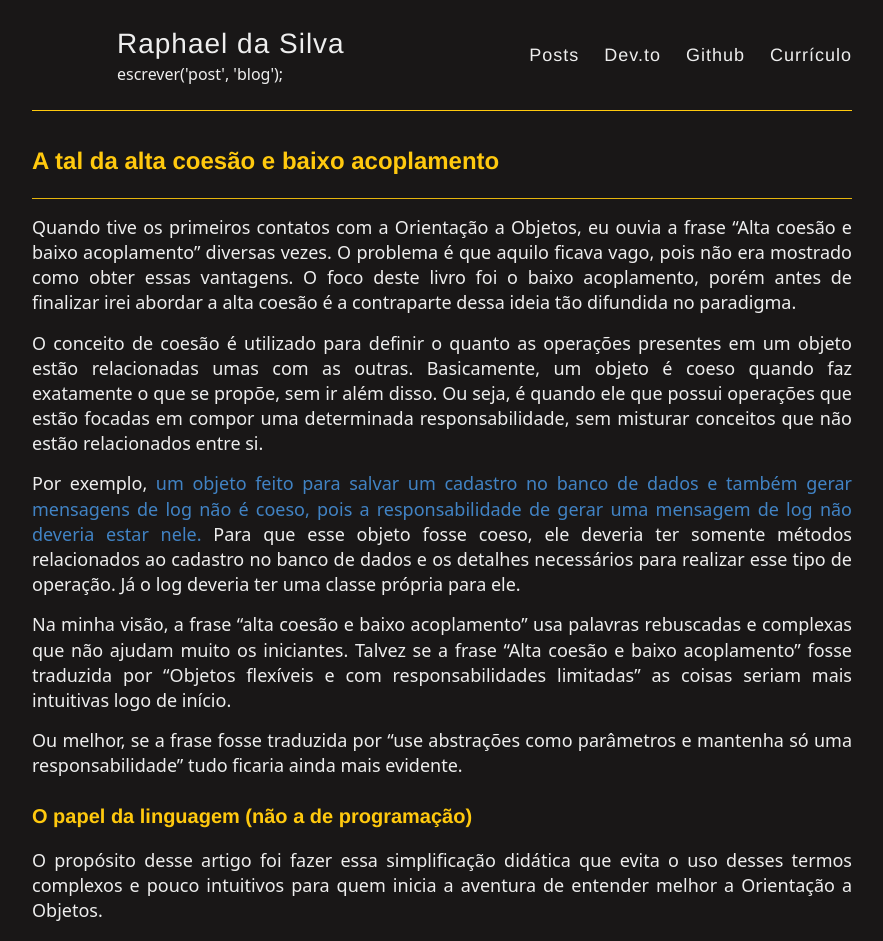
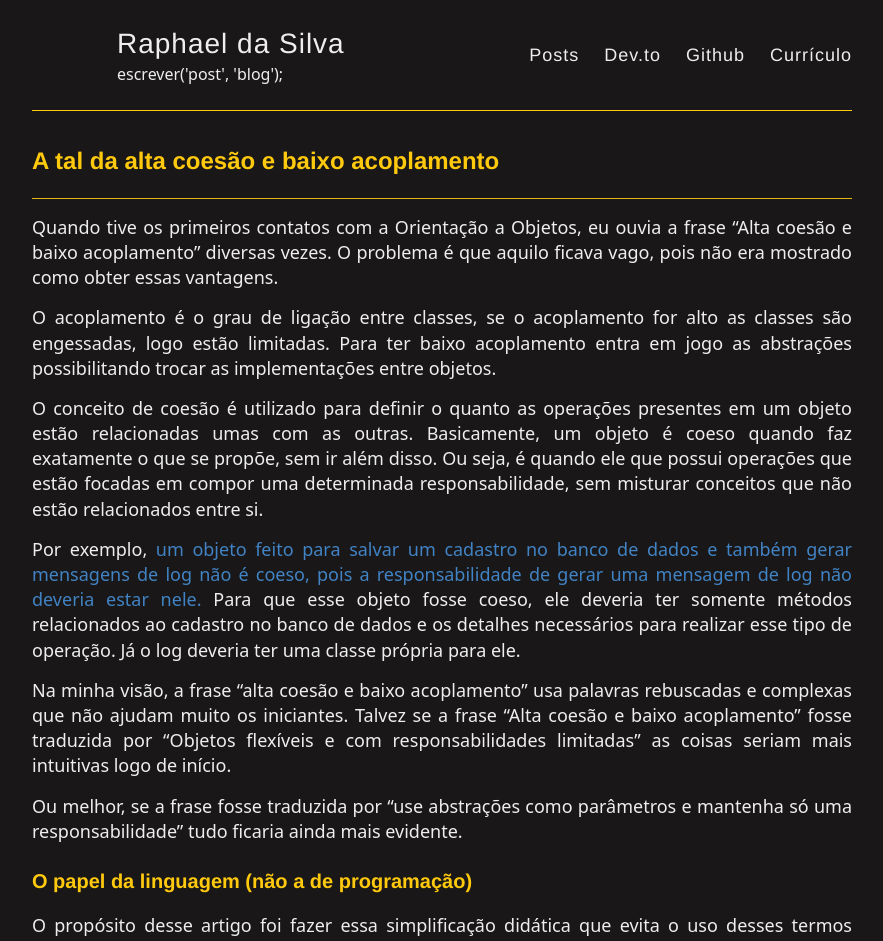
Before and after one commit to raphael-da-silva/raphael-da-silva.github.io, a Jekyll site: the page built from _posts/2021-06-09-traducao-vocab-coesao-acoplamento.md, in a window 1280 px wide and 1400 px high. Shown: the top 941 px of the window, without its empty margins (198-1081 px from the left). Built offline with Jekyll 4.4.1, drawn with Linux system fonts in a browser that asks for light colours; nearby versions of some CDN libraries; some of the changed text lies outside the part shown.

Commit message:
Correção no post que é um conteúdo que originalmente faria parte de um projeto de livro

```diff
--- a/_posts/2021-06-09-traducao-vocab-coesao-acoplamento.md
+++ b/_posts/2021-06-09-traducao-vocab-coesao-acoplamento.md
@@ -3,7 +3,9 @@ layout: post
 title: A tal da alta coesão e baixo acoplamento
 ---
 
-Quando tive os primeiros contatos com a Orientação a Objetos, eu ouvia a frase "Alta coesão e baixo acoplamento" diversas vezes. O problema é que aquilo ficava vago, pois não era mostrado como obter essas vantagens. O foco deste livro foi o baixo acoplamento, porém antes de finalizar irei abordar a alta coesão é a contraparte dessa ideia tão difundida no paradigma.
+Quando tive os primeiros contatos com a Orientação a Objetos, eu ouvia a frase "Alta coesão e baixo acoplamento" diversas vezes. O problema é que aquilo ficava vago, pois não era mostrado como obter essas vantagens.
+
+O acoplamento é o grau de ligação entre classes, se o acoplamento for alto as classes são engessadas, logo estão limitadas. Para ter baixo acoplamento entra em jogo as abstrações possibilitando trocar as implementações entre objetos.
 
 O conceito de coesão é utilizado para definir o quanto as operações presentes em um objeto estão relacionadas umas com as outras. Basicamente, um objeto é coeso quando faz exatamente o que se propõe, sem ir além disso. Ou seja, é quando ele que possui operações que estão focadas em compor uma determinada responsabilidade, sem misturar conceitos que não estão relacionados entre si.
 
```
Also changed, not shown: other parts of _posts/2021-06-09-traducao-vocab-coesao-acoplamento.md (+1 -1 lines).
